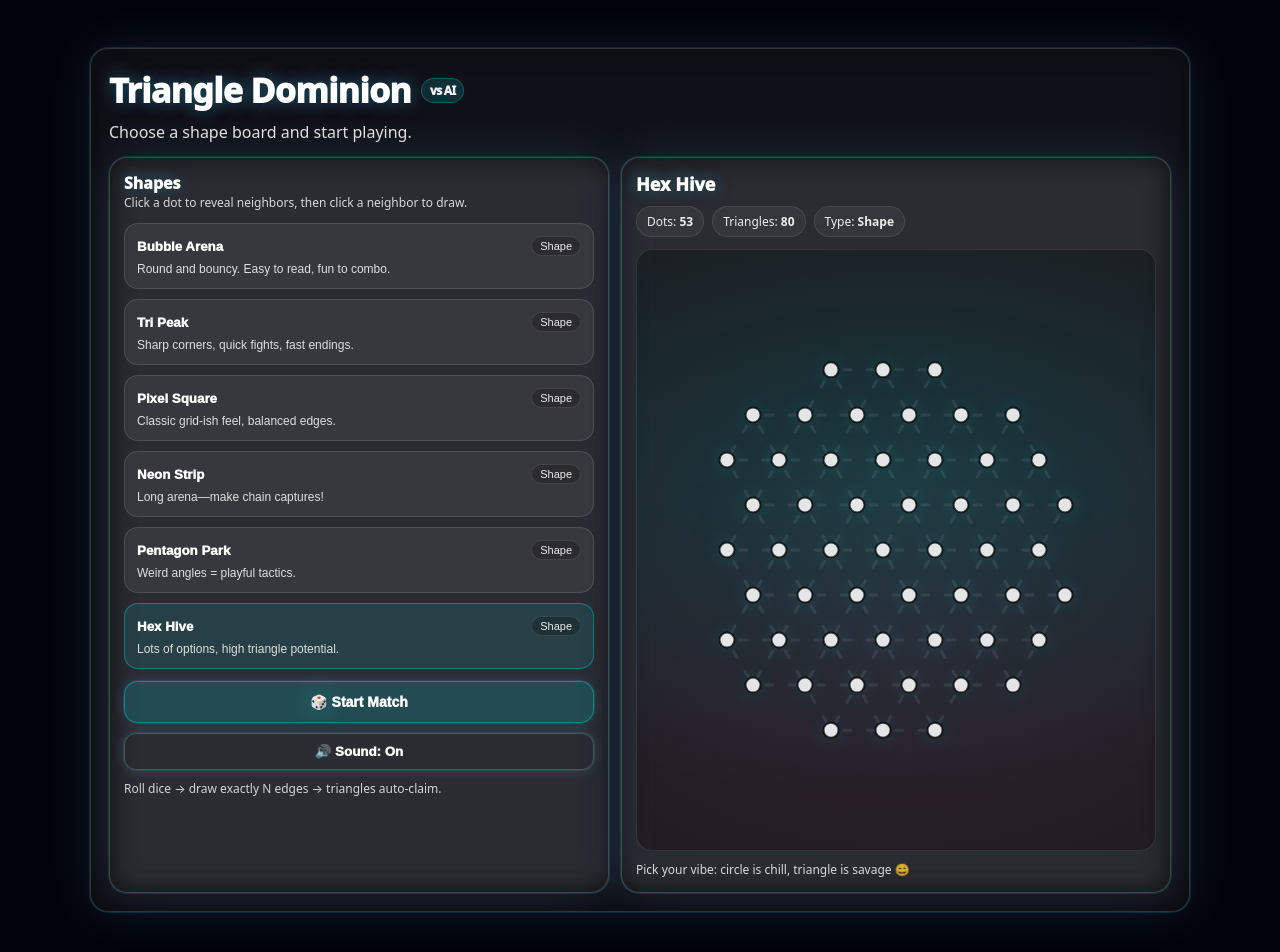
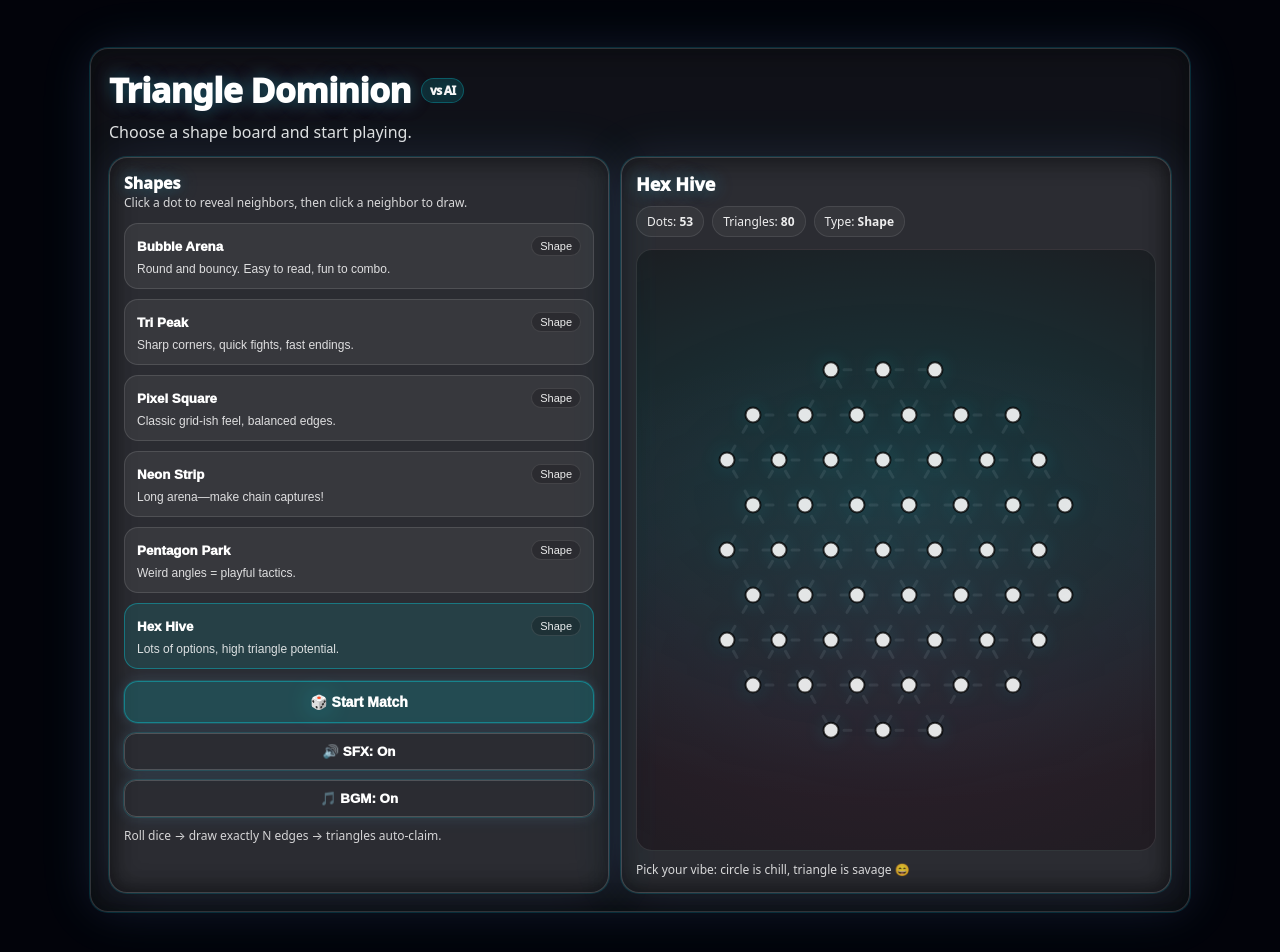
Before and after one commit to ilab-illusionArc/triangle-dominion-web, a Nuxt app: page /play in a window 1280 px wide. Shown: the top 952 px of the page. Built offline with nearby package versions, Linux system fonts and the light colour scheme.

Commit message:
audio added v3

```diff
--- a/app/composables/useAudioFx.ts
+++ b/app/composables/useAudioFx.ts
@@ -49,13 +49,18 @@ const BGM_FILES: Record<BgmName, string> = {
 }
 
 /**
- * Simple, reliable HTMLAudio engine:
- * - SFX: small pool per sound for overlap
- * - BGM: single looping track with soft fade
- * - persisted mute + volume
+ * HTMLAudio engine:
+ * - SFX: pool per sound
+ * - BGM: single looping track with fade
+ * - Persisted toggles:
+ *    - sfxEnabled (SFX only)
+ *    - bgmEnabled (BGM only)
  */
 export function useAudioFx() {
-  const enabled = useState<boolean>('audio_enabled', () => true)
+  // ✅ separate toggles
+  const sfxEnabled = useState<boolean>('audio_sfx_enabled', () => true)
+  const bgmEnabled = useState<boolean>('audio_bgm_enabled', () => true)
+
   const sfxVol = useState<number>('audio_sfx_vol', () => 0.7)
   const bgmVol = useState<number>('audio_bgm_vol', () => 0.45)
 
@@ -65,35 +70,37 @@ export function useAudioFx() {
   const bgm = useState<HTMLAudioElement | null>('audio_bgm', () => null)
   const bgmName = useState<BgmName | null>('audio_bgm_name', () => null)
 
+  function clamp01(n: number) {
+    if (!Number.isFinite(n)) return 0.5
+    return Math.max(0, Math.min(1, n))
+  }
+
   function loadPrefs() {
     if (!import.meta.client) return
-    const e = localStorage.getItem('td_audio_enabled')
+    const se = localStorage.getItem('td_audio_sfx_enabled')
+    const be = localStorage.getItem('td_audio_bgm_enabled')
     const sv = localStorage.getItem('td_audio_sfx_vol')
     const bv = localStorage.getItem('td_audio_bgm_vol')
-    if (e != null) enabled.value = e === '1'
+
+    if (se != null) sfxEnabled.value = se === '1'
+    if (be != null) bgmEnabled.value = be === '1'
     if (sv != null) sfxVol.value = clamp01(Number(sv))
     if (bv != null) bgmVol.value = clamp01(Number(bv))
   }
 
   function savePrefs() {
     if (!import.meta.client) return
-    localStorage.setItem('td_audio_enabled', enabled.value ? '1' : '0')
+    localStorage.setItem('td_audio_sfx_enabled', sfxEnabled.value ? '1' : '0')
+    localStorage.setItem('td_audio_bgm_enabled', bgmEnabled.value ? '1' : '0')
     localStorage.setItem('td_audio_sfx_vol', String(sfxVol.value))
     localStorage.setItem('td_audio_bgm_vol', String(bgmVol.value))
   }
 
-  function clamp01(n: number) {
-    if (!Number.isFinite(n)) return 0.5
-    return Math.max(0, Math.min(1, n))
-  }
-
-  /** Call on first user gesture (click/tap) to avoid autoplay blocks */
+  /** Call on first user gesture */
   async function unlockAudio() {
     if (!import.meta.client) return
     if (_unlocked.value) return
     _unlocked.value = true
-
-    // "Warm up" by playing a silent tiny sound (some browsers like it)
     try {
       const a = new Audio()
       a.volume = 0
@@ -101,14 +108,21 @@ export function useAudioFx() {
       await a.play()
       a.pause()
     } catch {
-      // ignore: user gesture still unlocks for later plays
+      // ignore
     }
   }
 
-  function setEnabled(v: boolean) {
-    enabled.value = v
+  // ✅ toggles
+  function setSfxEnabled(v: boolean) {
+    sfxEnabled.value = v
     savePrefs()
-    if (!enabled.value) stopBgm(true)
+  }
+
+  function setBgmEnabled(v: boolean) {
+    bgmEnabled.value = v
+    savePrefs()
+
+    if (!bgmEnabled.value) stopBgm(true)
     else if (bgmName.value) void playBgm(bgmName.value)
   }
 
@@ -116,7 +130,7 @@ export function useAudioFx() {
     if (opts.sfx != null) sfxVol.value = clamp01(opts.sfx)
     if (opts.bgm != null) bgmVol.value = clamp01(opts.bgm)
     savePrefs()
-    if (bgm.value) bgm.value.volume = enabled.value ? bgmVol.value : 0
+    if (bgm.value) bgm.value.volume = bgmEnabled.value ? bgmVol.value : 0
   }
 
   function getFromPool(name: SfxName) {
@@ -124,7 +138,6 @@ export function useAudioFx() {
     if (!sfxPool.value[key]) sfxPool.value[key] = []
     const pool = sfxPool.value[key]
 
-    // reuse ended element; else create new
     for (const a of pool) {
       if (a.paused || a.ended) return a
     }
@@ -136,8 +149,8 @@ export function useAudioFx() {
 
   function playSfx(name: SfxName, volumeMul = 1) {
     if (!import.meta.client) return
-    if (!enabled.value) return
-    // If not unlocked yet, still try; most events will be after a click anyway.
+    if (!sfxEnabled.value) return
+
     const a = getFromPool(name)
     try {
       a.pause()
@@ -152,12 +165,10 @@ export function useAudioFx() {
   async function playBgm(name: BgmName) {
     if (!import.meta.client) return
     bgmName.value = name
-    if (!enabled.value) return
+    if (!bgmEnabled.value) return
 
-    // already playing same
     if (bgm.value && bgm.value.src.includes(BGM_FILES[name])) return
 
-    // stop old
     stopBgm(true)
 
     const a = new Audio(BGM_FILES[name])
@@ -168,10 +179,9 @@ export function useAudioFx() {
 
     try {
       await a.play()
-      // fade in
       fadeTo(a, bgmVol.value, 420)
     } catch {
-      // autoplay blocked until first user gesture — will work after unlockAudio()
+      // autoplay blocked until user gesture
     }
   }
 
@@ -179,6 +189,7 @@ export function useAudioFx() {
     if (!import.meta.client) return
     const a = bgm.value
     if (!a) return
+
     if (immediate) {
       try {
         a.pause()
@@ -186,6 +197,7 @@ export function useAudioFx() {
       bgm.value = null
       return
     }
+
     fadeTo(a, 0, 280).then(() => {
       try {
         a.pause()
@@ -209,19 +221,26 @@ export function useAudioFx() {
     })
   }
 
-  /** helper: call in each page */
   function initAudio() {
     loadPrefs()
   }
 
   return {
-    enabled,
+    // toggles
+    sfxEnabled,
+    bgmEnabled,
+
+    // volumes
     sfxVol,
     bgmVol,
+
     initAudio,
     unlockAudio,
-    setEnabled,
+
+    setSfxEnabled,
+    setBgmEnabled,
     setVolumes,
+
     playSfx,
     playBgm,
     stopBgm
--- a/app/pages/index.vue
+++ b/app/pages/index.vue
@@ -1,23 +1,34 @@
+<!-- app/pages/index.vue -->
 <!-- app/pages/index.vue -->
 <script setup lang="ts">
 useHead({ title: 'Triangle Dominion' })
 
 /* =========================================================
-   AUDIO (global fx + menu bgm)
+   AUDIO (SFX toggle + BGM toggle)
+   ✅ Requires updated useAudioFx() that has:
+      - sfxEnabled, bgmEnabled
+      - setSfxEnabled(), setBgmEnabled()
 ========================================================= */
 const audio = useAudioFx()
 
 onMounted(() => {
   audio.initAudio()
-  // Menu music (will start after first user gesture if autoplay blocked)
-  void audio.playBgm('bgm_menu')
+  void audio.playBgm('bgm_menu') // will start after first user gesture if autoplay blocked
 })
 
-function toggleSound() {
+function toggleSfx() {
   audio.unlockAudio()
-  const next = !audio.enabled.value // ✅ IMPORTANT
-  audio.setEnabled(next)
+  const next = !audio.sfxEnabled.value
+  audio.setSfxEnabled(next)
   if (next) audio.playSfx('ui_click')
+}
+
+function toggleBgm() {
+  audio.unlockAudio()
+  const next = !audio.bgmEnabled.value
+  audio.setBgmEnabled(next)
+  // click feedback only if SFX is enabled
+  if (audio.sfxEnabled.value) audio.playSfx('ui_click')
 }
 
 /* =========================================================
@@ -349,9 +360,14 @@ const previews = computed<Record<string, Preview>>(() => {
 
           <div class="tinyNote">Tip: Choose a board by clicking it. The match starts instantly.</div>
 
-          <!-- ✅ FIXED: use .value for nested refs -->
-          <button class="btn ghost neonBtn" style="margin-top: 6px;" @click="toggleSound">
-            {{ audio.enabled.value ? '🔊 Sound: On' : '🔇 Sound: Off' }}
+          <!-- ✅ SFX toggle -->
+          <button class="btn ghost neonBtn" style="margin-top: 6px;" @click="toggleSfx">
+            {{ audio.sfxEnabled.value ? '🔊 SFX: On' : '🔇 SFX: Off' }}
+          </button>
+
+          <!-- ✅ BGM toggle -->
+          <button class="btn ghost neonBtn" style="margin-top: 6px;" @click="toggleBgm">
+            {{ audio.bgmEnabled.value ? '🎵 BGM: On' : '🚫🎵 BGM: Off' }}
           </button>
         </div>
       </div>
@@ -376,8 +392,13 @@ const previews = computed<Record<string, Preview>>(() => {
         <div class="topActions">
           <button class="btn ghost neonBtn" @click="openHow">How to Play</button>
           <button class="btn ghost neonBtn" @click="backToMenu">Back</button>
-          <button class="btn ghost neonBtn" @click="toggleSound">
-            {{ audio.enabled.value ? '🔊' : '🔇' }}
+
+          <!-- small toggles in header -->
+          <button class="btn ghost neonBtn" @click="toggleSfx">
+            {{ audio.sfxEnabled.value ? '🔊' : '🔇' }}
+          </button>
+          <button class="btn ghost neonBtn" @click="toggleBgm">
+            {{ audio.bgmEnabled.value ? '🎵' : '🚫🎵' }}
           </button>
         </div>
       </div>
@@ -420,14 +441,7 @@ const previews = computed<Record<string, Preview>>(() => {
               </g>
 
               <g>
-                <circle
-                  v-for="d in previews[p.id].dots"
-                  :key="`pvd-${p.id}-${d.id}`"
-                  :cx="d.x"
-                  :cy="d.y"
-                  r="7.2"
-                  class="pvDot"
-                />
+                <circle v-for="d in previews[p.id].dots" :key="`pvd-${p.id}-${d.id}`" :cx="d.x" :cy="d.y" r="7.2" class="pvDot" />
               </g>
             </svg>
 
@@ -484,9 +498,7 @@ const previews = computed<Record<string, Preview>>(() => {
         </div>
 
         <div class="modalBtns">
-          <button class="btn primary neonBtn" @click="closeHow">
-            <span class="zap">✓</span> Got it
-          </button>
+          <button class="btn primary neonBtn" @click="closeHow"><span class="zap">✓</span> Got it</button>
           <button class="btn ghost neonBtn" @click="closeHow">Close</button>
         </div>
 
--- a/app/pages/play.vue
+++ b/app/pages/play.vue
@@ -4,6 +4,9 @@ useHead({ title: 'Triangle Dominion — vs AI' })
 
 /* =========================================================
    AUDIO (game bgm + sfx everywhere)
+   ✅ Requires updated useAudioFx() with:
+      - sfxEnabled, bgmEnabled
+      - setSfxEnabled(), setBgmEnabled()
 ========================================================= */
 const audio = useAudioFx()
 
@@ -12,6 +15,20 @@ onMounted(() => {
   // game music (will start after first user gesture if autoplay blocked)
   void audio.playBgm('bgm_game')
 })
+
+function toggleSfx() {
+  audio.unlockAudio()
+  const next = !audio.sfxEnabled.value
+  audio.setSfxEnabled(next)
+  if (next) audio.playSfx('ui_click')
+}
+function toggleBgm() {
+  audio.unlockAudio()
+  const next = !audio.bgmEnabled.value
+  audio.setBgmEnabled(next)
+  // click feedback only if SFX is on
+  if (audio.sfxEnabled.value) audio.playSfx('ui_click')
+}
 
 /* =========================================================
    TYPES
@@ -912,7 +929,7 @@ function edgeStroke(e: Edge) {
 const canRollTitle = computed(() => (canRoll.value ? 'Roll' : ''))
 const selectedPreset = computed(() => BOARD_PRESETS.find((p) => p.id === selectedBoardId.value) ?? BOARD_PRESETS[0])
 
-/* confetti + sfx hook */
+/* confetti */
 const confettiBursts = ref<Array<{ id: number; x: number; y: number; t: number; color: string }>>([])
 let confId = 1
 function confettiAtTriangle(t: Triangle) {
@@ -954,7 +971,8 @@ onMounted(() => {
 </script>
 
 <template>
-  <div class="wrap" @click="audio.unlockAudio()">
+  <!-- pointerdown unlocks audio reliably on mobile + desktop -->
+  <div class="wrap" @pointerdown="audio.unlockAudio()">
     <!-- background -->
     <div class="bgEnergy">
       <div class="bgAurora a1"></div>
@@ -1001,8 +1019,12 @@ onMounted(() => {
               <span class="zap">🎲</span> Start Match
             </button>
 
-            <button class="btn ghost neonBtn" @click="audio.setEnabled(!audio.enabled); audio.playSfx('ui_click')">
-              {{ audio.enabled ? '🔊 Sound: On' : '🔇 Sound: Off' }}
+            <!-- ✅ separate toggles -->
+            <button class="btn ghost neonBtn" @click="toggleSfx">
+              {{ audio.sfxEnabled.value ? '🔊 SFX: On' : '🔇 SFX: Off' }}
+            </button>
+            <button class="btn ghost neonBtn" @click="toggleBgm">
+              {{ audio.bgmEnabled.value ? '🎵 BGM: On' : '🚫🎵 BGM: Off' }}
             </button>
 
             <div class="note">Roll dice → draw exactly N edges → triangles auto-claim.</div>
@@ -1097,8 +1119,12 @@ onMounted(() => {
           <button class="btn ghost neonBtn" @click="resetMatch" :disabled="phase !== 'playing'">Reset</button>
           <button class="btn ghost neonBtn" @click="backToSetup">Back</button>
 
-          <button class="btn ghost neonBtn" @click="audio.setEnabled(!audio.enabled); audio.playSfx('ui_click')">
-            {{ audio.enabled ? '🔊' : '🔇' }}
+          <!-- ✅ small toggles -->
+          <button class="btn ghost neonBtn" @click="toggleSfx">
+            {{ audio.sfxEnabled.value ? '🔊' : '🔇' }}
+          </button>
+          <button class="btn ghost neonBtn" @click="toggleBgm">
+            {{ audio.bgmEnabled.value ? '🎵' : '🚫🎵' }}
           </button>
         </div>
       </div>
@@ -1219,21 +1245,11 @@ onMounted(() => {
               :cx="d.x"
               :cy="d.y"
               :r="11"
-              :opacity="
-                selectedDotId == null
-                  ? 1
-                  : d.id === selectedDotId || neighborIds.has(d.id)
-                    ? 1
-                    : 0.22
-              "
+              :opacity="selectedDotId == null ? 1 : d.id === selectedDotId || neighborIds.has(d.id) ? 1 : 0.22"
               :fill="d.id === selectedDotId ? '#ffffff' : neighborIds.has(d.id) ? '#00F0FF' : '#C9D3E8'"
               stroke="rgba(0,0,0,0.78)"
               stroke-width="2"
-              :class="[
-                'dotCircle',
-                d.id === selectedDotId ? 'dotSelected' : '',
-                neighborIds.has(d.id) ? 'dotNeighbor' : ''
-              ]"
+              :class="['dotCircle', d.id === selectedDotId ? 'dotSelected' : '', neighborIds.has(d.id) ? 'dotNeighbor' : '']"
               @click.stop="onDotClick(d.id)"
               filter="url(#glow)"
             />
@@ -1245,13 +1261,7 @@ onMounted(() => {
               :cy="d.y"
               :r="18"
               class="dotHalo"
-              :opacity="
-                selectedDotId == null
-                  ? 0.10
-                  : d.id === selectedDotId || neighborIds.has(d.id)
-                    ? 0.20
-                    : 0.05
-              "
+              :opacity="selectedDotId == null ? 0.10 : d.id === selectedDotId || neighborIds.has(d.id) ? 0.20 : 0.05"
             />
           </g>
         </svg>
@@ -1273,9 +1283,8 @@ onMounted(() => {
           <div class="modalBtns">
             <button class="btn primary neonBtn" @click="resetMatch"><span class="zap">🎉</span> Play Again</button>
             <button class="btn ghost neonBtn" @click="backToSetup">Back</button>
-            <button class="btn ghost neonBtn" @click="audio.setEnabled(!audio.enabled); audio.playSfx('ui_click')">
-              {{ audio.enabled ? '🔊' : '🔇' }}
-            </button>
+            <button class="btn ghost neonBtn" @click="toggleSfx">{{ audio.sfxEnabled.value ? '🔊' : '🔇' }}</button>
+            <button class="btn ghost neonBtn" @click="toggleBgm">{{ audio.bgmEnabled.value ? '🎵' : '🚫🎵' }}</button>
           </div>
         </div>
       </div>
```
